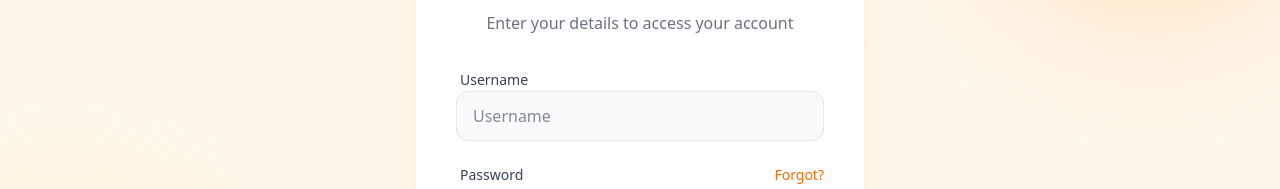
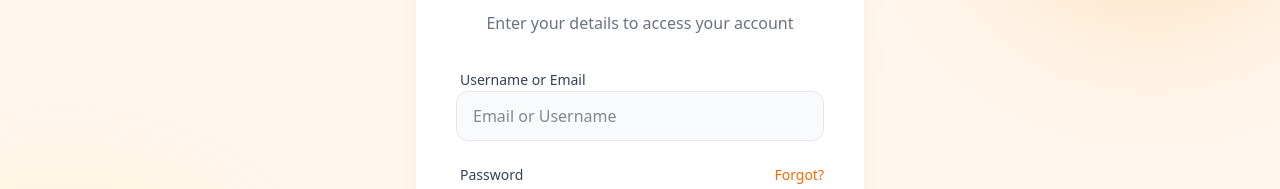
Before and after one commit to mourice-dev/Express-Ecommerce-FE, a React (Vite) app: page /login in a window 1280 px wide. Shown: the part 267-456 px from the top of the page. Built offline with nearby package versions, Linux system fonts and the light colour scheme; no server answers.

Commit message:
feat: allow login with email address

```diff
--- a/src/pages/Login.tsx
+++ b/src/pages/Login.tsx
@@ -61,14 +61,14 @@ const Login = () => {
         <form onSubmit={handleSubmit} className='space-y-6'>
           <div className='space-y-1'>
             <label className='text-sm font-medium text-gray-700 ml-1'>
-              Username
+              Username or Email
             </label>
             <input
               type='text'
               value={username}
               onChange={(e) => setUsername(e.target.value)}
               className='w-full px-4 py-3 rounded-xl bg-gray-50 border border-gray-200 focus:bg-white focus:ring-2 focus:ring-orange-500/20 focus:border-orange-500 transition-all outline-none'
-              placeholder='Username'
+              placeholder='Email or Username'
               required
             />
           </div>
```
